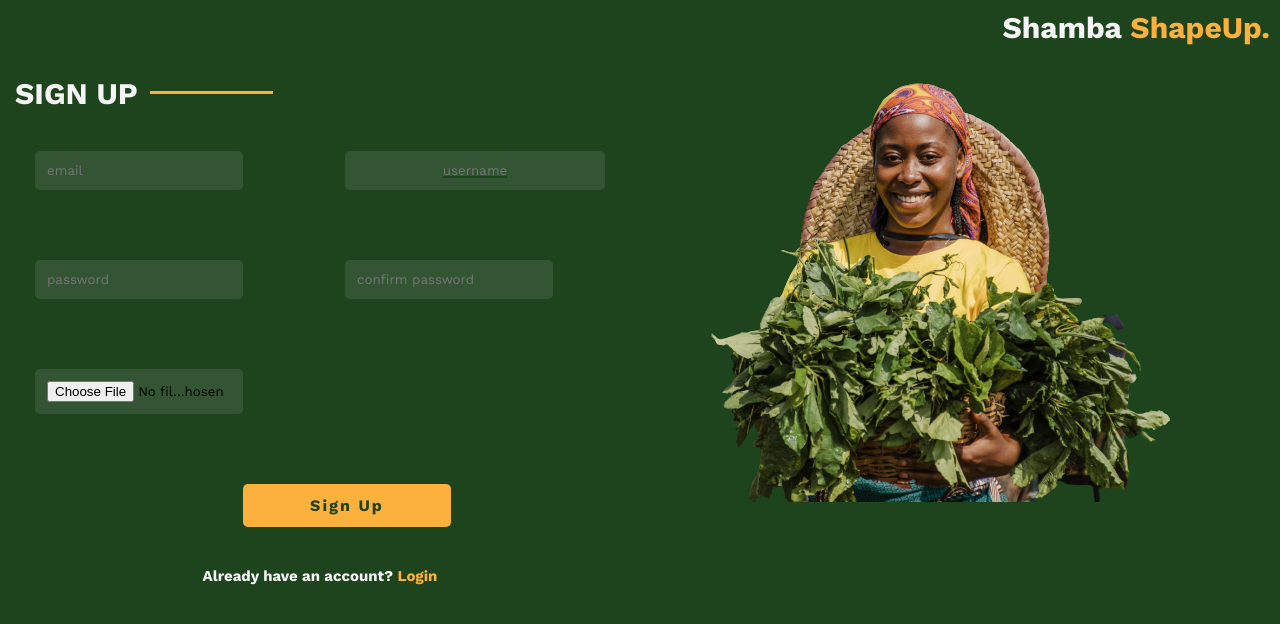
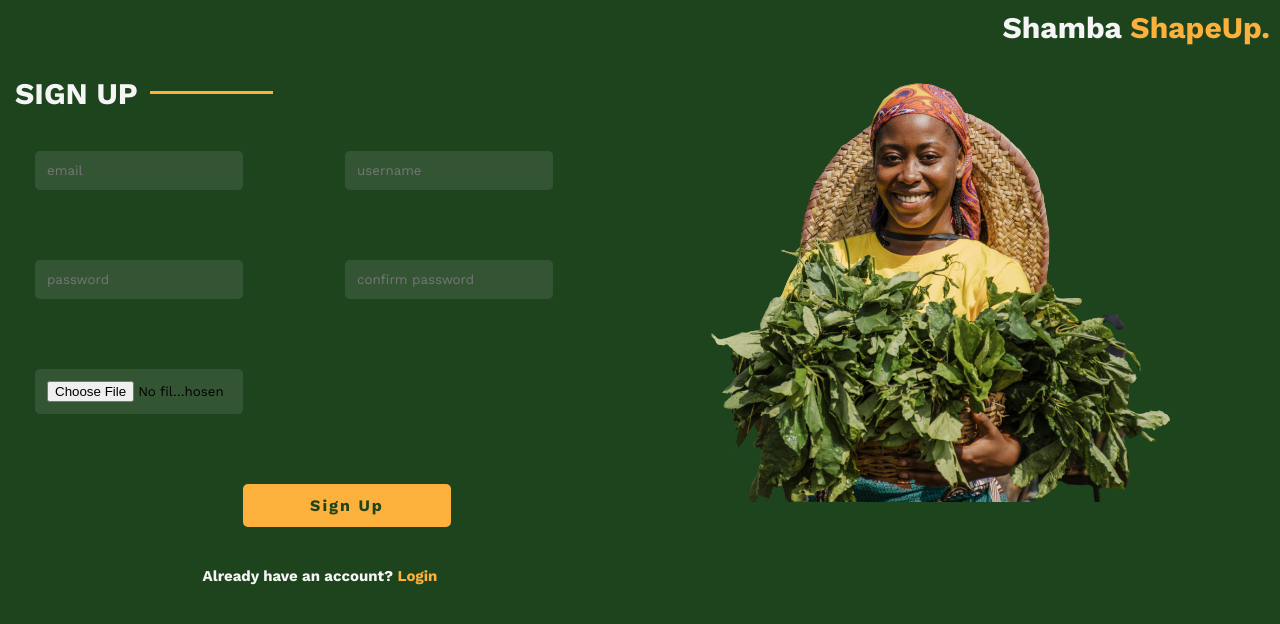
Before and after one commit to Murage-Ivy/downwork, a React (Create React App) app: page /signup in a window 1280 px wide. Shown: the top 624 px of the page. Built offline with nearby package versions, Linux system fonts and the light colour scheme.

Commit message:
Refactor profile styles"

```diff
--- a/src/components/Profile.tsx
+++ b/src/components/Profile.tsx
@@ -14,7 +14,7 @@ function Profile({ handleProfile }: ProfileProps) {
         <FontAwesomeIcon icon={faCamera} className="profile-icons" id="camera" />
       </div>
 
-      <div id="username">
+      <div id="profile-username">
         <h3>John Doe</h3>
         <FontAwesomeIcon icon={faPen} className="profile-icons" />
       </div>
--- a/src/index.css
+++ b/src/index.css
@@ -647,7 +647,7 @@ a {
   cursor: pointer;
 }
 .email,
-#username {
+#profile-username {
   color: var(--primary-color);
   display: flex;
   justify-content: center;
@@ -662,7 +662,7 @@ a {
   font-size: 13px;
 }
 
-#username {
+#profile-username {
   text-decoration: 2px underline var(--primary-color);
 }
 
```
